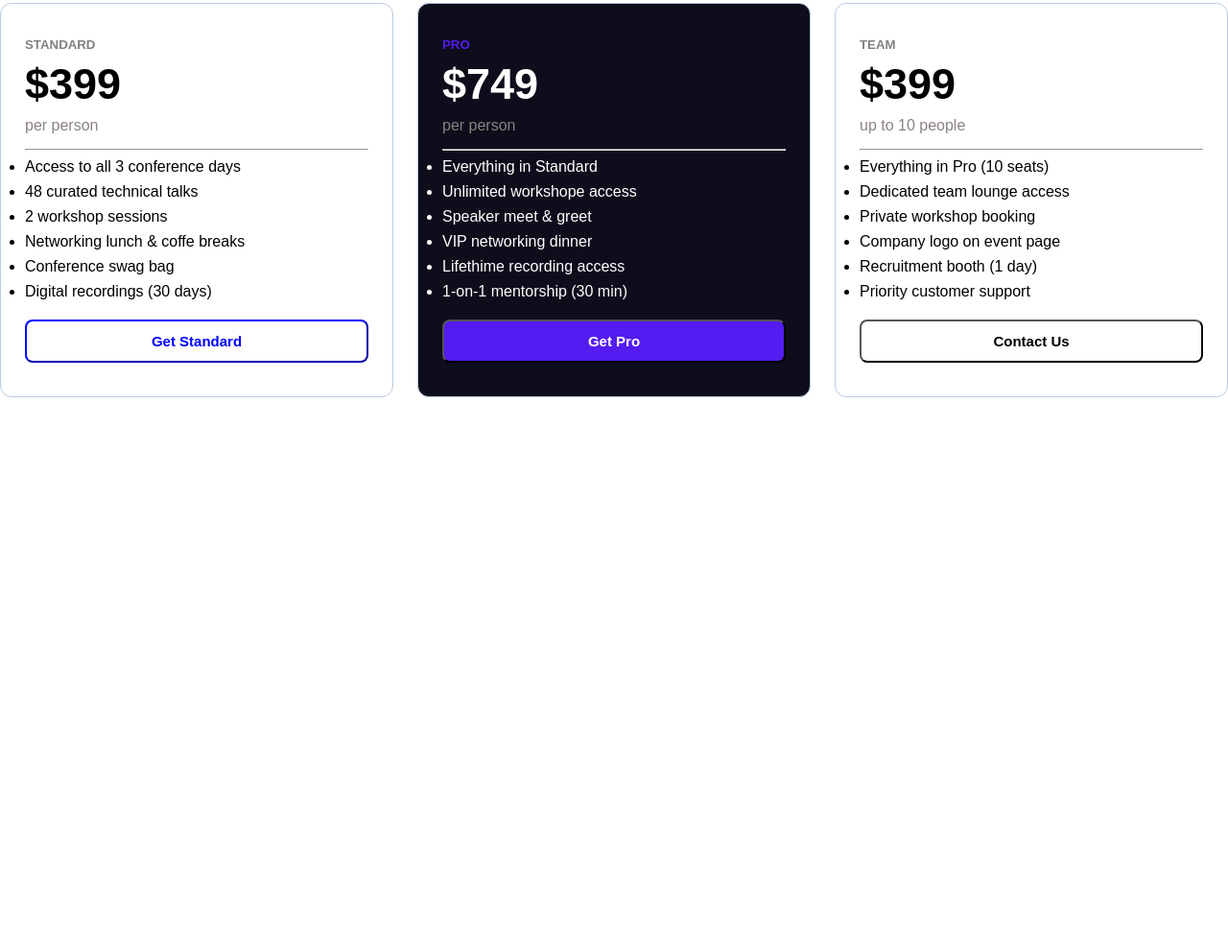
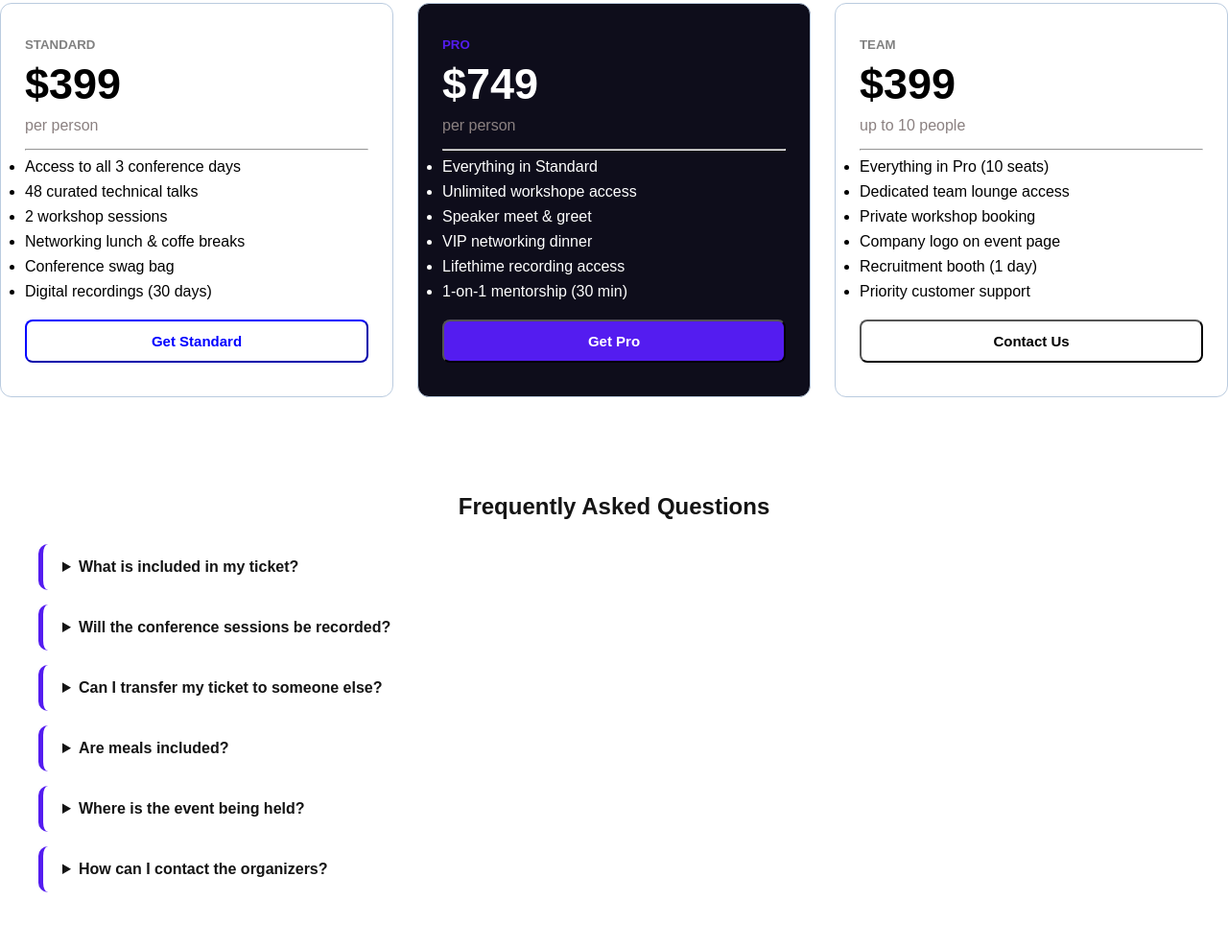
Before and after one commit to AnwarSadek/PH-B14-A01, a plain HTML site: page index.html in a window 1280 px wide. Shown: the part 1736-2724 px from the top of the page at 96% size. Before the commit the page ends 2150 px from the top, so only its background shows below. Drawn offline with Linux system fonts and the light colour scheme.

Commit message:
aded FAQ section

```diff
--- a/index.html
+++ b/index.html
@@ -135,6 +135,36 @@
 
         </section>
         <!-- pricing section end  -->
+
+        <!-- FAQ section start  -->
+        <section class="faq-parent container">
+            <h1>Frequently Asked Questions</h1>
+            <details>
+                <summary>What is included in my ticket?</summary>
+                <p>Your ticket includes access to all conference sessions, workshops, networking events, etc mentioned on the pricing lists.</p>
+            </details>
+            <details>
+                <summary>Will the conference sessions be recorded?</summary>
+                <p>Yes. Attendees receive access to session recordings after the event.</p>
+            </details>
+            <details>
+                <summary>Can I transfer my ticket to someone else?</summary>
+                <p>Yes, ticket transfers are allowed until one week before the conference.</p>
+            </details>
+            <details>
+                <summary>Are meals included?</summary>
+                <p>Lunch, coffee breaks, and light refreshments are included with every ticket.</p>
+            </details>
+            <details>
+                <summary>Where is the event being held?</summary>
+                <p>The conference will take place at the Downtown Convention Center, with full venue details sent after registration.</p>
+            </details>
+            <details>
+                <summary>How can I contact the organizers?</summary>
+                <p>You can reach us through the Contact section or by email.</p>
+            </details>
+        </section>
+        <!-- FAQ section end  -->
     </main>
 </body>
 
--- a/style.css
+++ b/style.css
@@ -198,3 +198,26 @@ html {
 .futured-box h5 {
     color: rgb(84, 28, 240);
 }
+
+
+/* faq section css  */
+.faq-parent {
+    margin: 60px auto;
+    padding: 40px;
+    border-radius: 16px;
+    color: rgb(20, 20, 20);
+}
+.faq-parent h1 {
+    text-align: center;
+    margin-bottom: 25px;
+}
+.faq-parent details {
+    border-radius: 10px;
+    margin-bottom: 15px;
+    padding: 15px 20px;
+    border-left: 5px solid rgb(84, 28, 240);
+}
+.faq-parent summary {
+    font-weight: 600;
+    cursor: pointer;
+}
```
